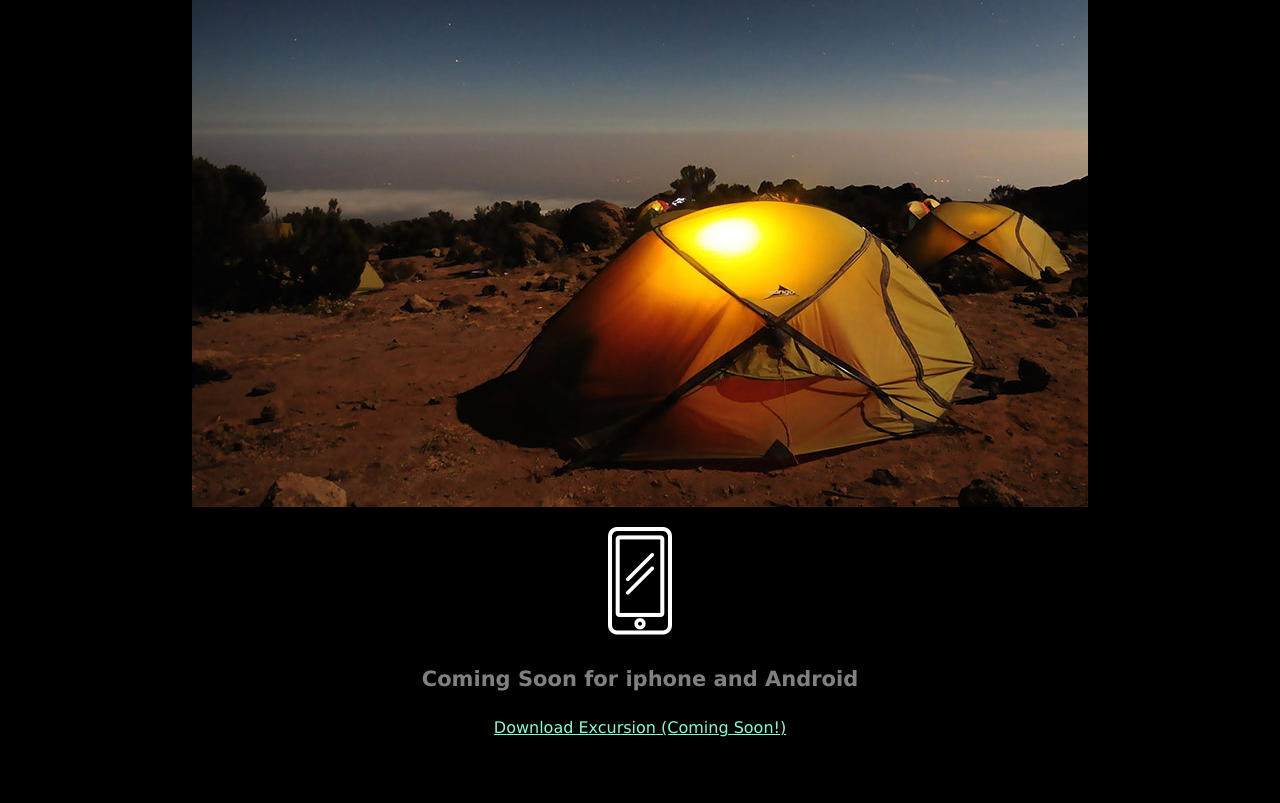
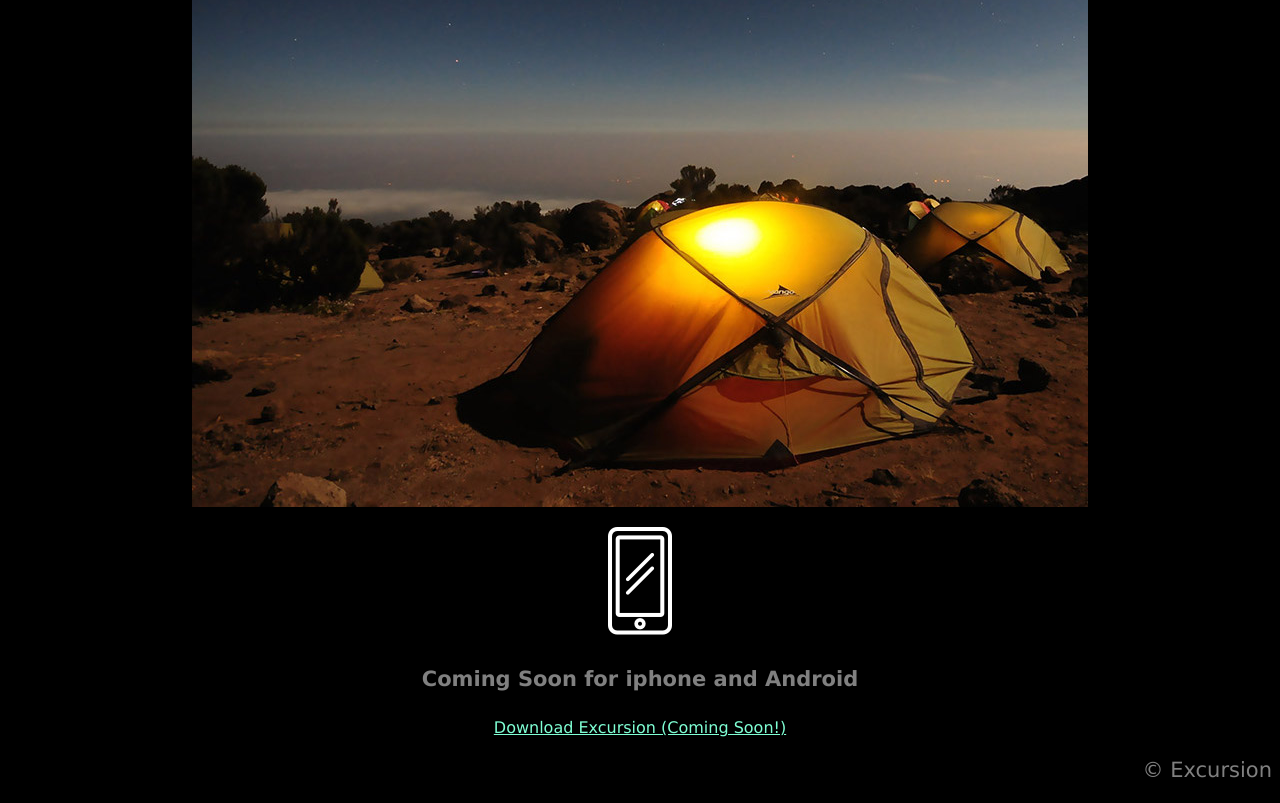
Before and after one commit to supernappy/excursion, a plain HTML site: page index.html in a window 1280 px wide. Shown: the part 505-1308 px from the top of the page. Before the commit the page ends 1258 px from the top, so only its background shows below. Drawn offline with Linux system fonts and the light colour scheme.

Commit message:
Final Push

```diff
--- a/index.html
+++ b/index.html
@@ -22,5 +22,6 @@
     <p><img src="resources/images/phone icon.webp" /></p>
     <h4 class="header--sub-header">Coming Soon for iphone and Android</h4>
     <p><a class="link--cta" href="#">Download Excursion (Coming Soon!)</a></p>
+    <p class="footer--copyright">© Excursion</p>
   </body>
 </html>
--- a/resources/css/style.css
+++ b/resources/css/style.css
@@ -27,4 +27,9 @@ body {
   font-size: 16px;
 }
 
-/* Headings */
+/* FOOTER*/
+
+.footer--copyright {
+ color: gray;
+ text-align: right;
+ font-size: 21px;
```
